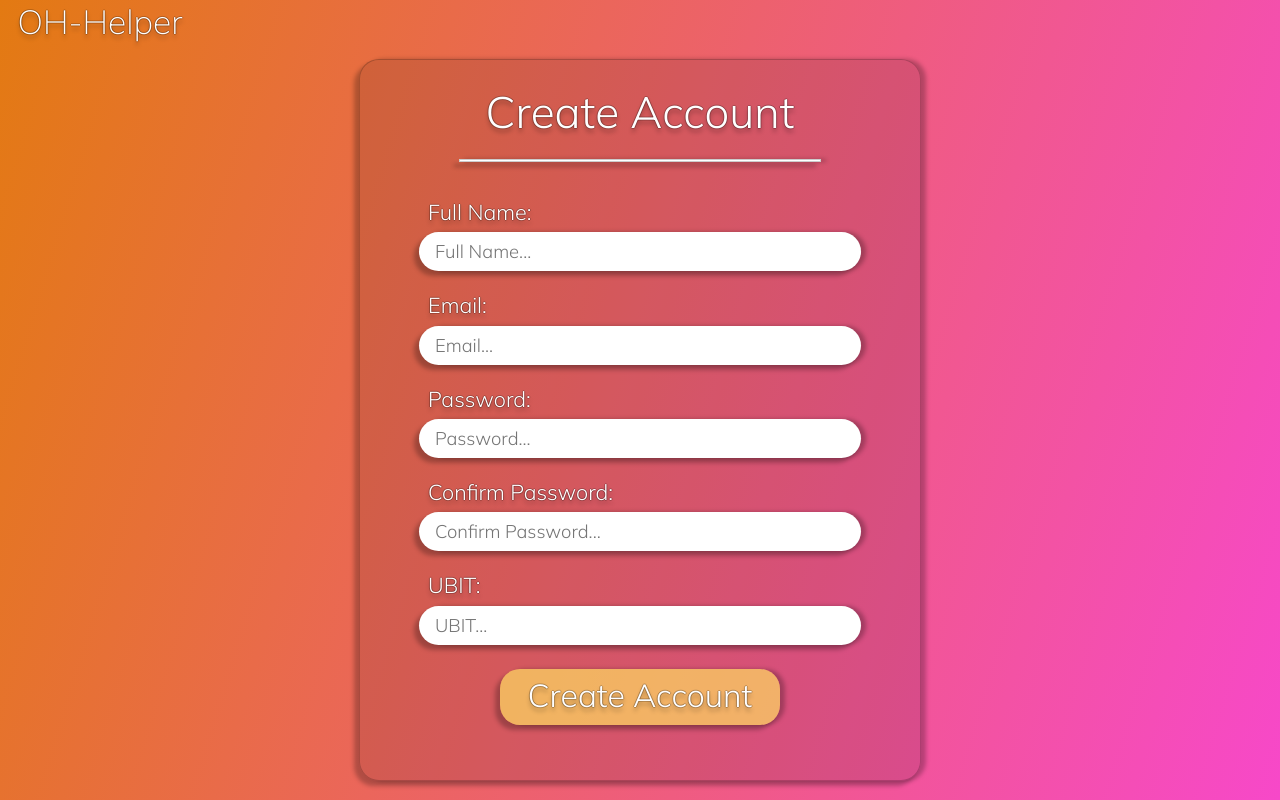
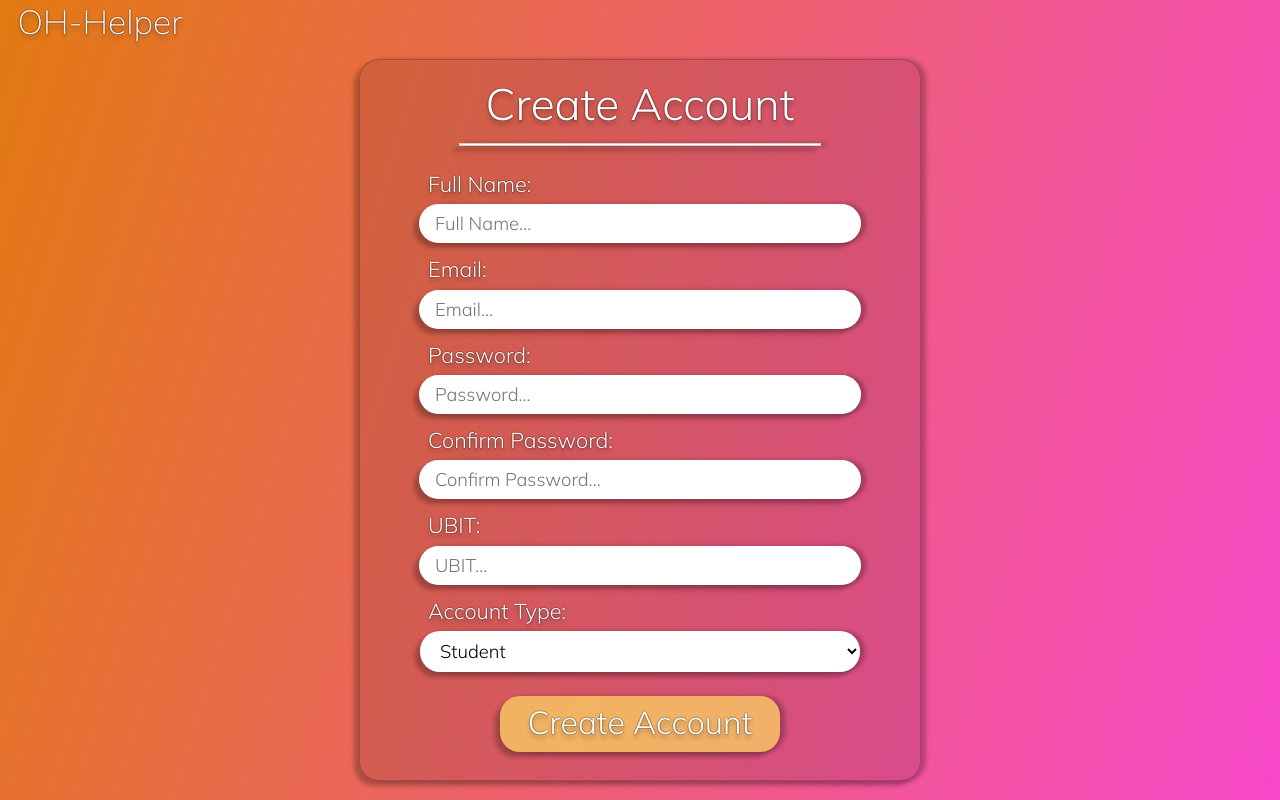
Before and after one commit to JohnTantillo/OH-Helper, a React (Create React App) app in the folder oh-helper-frontend/: page /createAccount in a window 1280 px wide. Built offline with nearby package versions, Linux system fonts and the light colour scheme.

Commit message:
Hotfix: Login text not working
Something got deleted

```diff
--- a/oh-helper-frontend/package.json
+++ b/oh-helper-frontend/package.json
@@ -8,6 +8,7 @@
     "@testing-library/react": "^11.2.7",
     "@testing-library/user-event": "^12.8.3",
     "bcryptjs": "^2.4.3",
+    "package.json": "^2.0.1",
     "react": "^17.0.2",
     "react-dom": "^17.0.2",
     "react-router-dom": "^5.3.0",
--- a/oh-helper-frontend/src/Components/CreateAccountPage.jsx
+++ b/oh-helper-frontend/src/Components/CreateAccountPage.jsx
@@ -12,6 +12,7 @@ export default class CreateAccountPage extends React.Component {
       password: "",
       confirmPass: "",
       ubit: "",
+      accType: "student",
     };
   }
 
@@ -20,11 +21,14 @@ export default class CreateAccountPage extends React.Component {
     var email = this.state.email;
     var ubit = this.state.ubit;
     var cPass = this.state.confirmPass;
+    var pass = this.state.password;
+    var accType = this.state.accType;
     var success = true;
-    if (cPass != this.state.password) {
+    if (cPass != pass) {
       return false;
     }
-    bcrypt.hash(this.state.password, 10, function (err, hash) {
+    bcrypt.genSalt(10, function (err, salt) {
+      bcrypt.hash(pass, salt, function (err, hash) {
         var b64hash = btoa(hash);
         fetch("/register", {
           method: "POST",
@@ -34,7 +38,9 @@ export default class CreateAccountPage extends React.Component {
             password: b64hash,
             name: name,
             ubit: ubit,
+            accType: accType,
           }),
+        });
       });
     });
     return success;
@@ -57,6 +63,10 @@ export default class CreateAccountPage extends React.Component {
 
   ubitOnChange = (event) => {
     this.setState({ ubit: event.target.value });
+  };
+
+  accTypeOnChange = (event) => {
+    this.setState({ accType: event.target.value });
   };
 
   render() {
@@ -102,6 +112,14 @@ export default class CreateAccountPage extends React.Component {
               placeholder="UBIT..."
               onChange={this.ubitOnChange}
             />
+            <p className="accType inputHeader">Account Type:</p>
+            <select
+              className="accountType dropdown"
+              onChange={this.accTypeOnChange}
+            >
+              <option value="student"> Student</option>
+              <option value="teacher">Teacher</option>
+            </select>
             <RouteButton
               active={true}
               route="/"
--- a/oh-helper-frontend/src/Components/LoginPage.jsx
+++ b/oh-helper-frontend/src/Components/LoginPage.jsx
@@ -16,14 +16,17 @@ class LoginPage extends React.Component {
 
   login = () => {
     var email = this.state.email;
-    bcrypt.hash(this.state.password, 10, function (err, hash) {
-      var b64hash = btoa(hash);
-      fetch("/login", {
-        method: "POST",
-        headers: { "Content-Type": "application/json" },
-        body: JSON.stringify({ email: email, password: b64hash }),
-      })
-    })
+    var pass = this.state.password;
+    bcrypt.genSalt(10, function (err, salt) {
+      bcrypt.hash(pass, salt, function (err, hash) {
+        var b64hash = btoa(hash);
+        fetch("/login", {
+          method: "POST",
+          headers: { "Content-Type": "application/json" },
+          body: JSON.stringify({ email: email, password: b64hash, salt: salt }),
+        });
+      });
+    });
     return true;
   };
 
@@ -50,6 +53,7 @@ class LoginPage extends React.Component {
               id="email"
               className="input"
               placeholder="Email..."
+              onChange={this.emailOnChange}
             />
             <p className="password inputHeader">Password:</p>
             <input
@@ -58,6 +62,7 @@ class LoginPage extends React.Component {
               id="password"
               className="input"
               placeholder="Password..."
+              onChange={this.passwordOnChange}
             />
             <Button
               active={true}
@@ -68,7 +73,9 @@ class LoginPage extends React.Component {
             <RouteButton
               active={true}
               route="/createAccount"
-              onclick={()=>{return true}}
+              onclick={() => {
+                return true;
+              }}
               text="Create Account"
               buttonType="createButton"
             ></RouteButton>
--- a/oh-helper-frontend/src/StyleSheets/CreateAccount.css
+++ b/oh-helper-frontend/src/StyleSheets/CreateAccount.css
@@ -51,8 +51,8 @@
     text-shadow: 0px 4px 4px rgba(0, 0, 0, 0.25), var(--text-outline);
     font-size: 5.5vmin;
     text-align: center;
-    margin-top: 3vmin;
-    margin-bottom: 2.5vmin;
+    margin-top: 2vmin;
+    margin-bottom: 1.5vmin;
   }
 
   .lineBreak {
@@ -62,7 +62,7 @@
     box-shadow: 5px 0px 4px var(--window-shadow),
       -5px 5px 4px var(--window-shadow);
     width: 45vmin;
-    margin-bottom: 2vmin;
+    margin-bottom: 1.5vmin;
   }
 
   .inputHeader {
@@ -76,7 +76,7 @@
     color: var(--header-color);
     text-shadow: 0px 4px 4px rgba(0, 0, 0, 0.25), var(--text-outline);
     padding: 0;
-    margin-top: 2.5vmin;
+    margin-top: 1.5vmin;
   }
 
   .input {
@@ -97,3 +97,22 @@
     padding-bottom: 1vmin;
     margin-top: 0.1vmin;
   }
+
+  .dropdown {
+    text-align: left;
+    width: 55vmin;
+    font-size: 2.3vmin;
+    font-family: var(--general-font);
+    font-weight: 300;
+    font-style: normal;
+    color: var(--text-color);
+    background-color: var(--header-color);
+    border-radius: 20px;
+    border: 0px;
+    box-shadow: 5px 0px 4px var(--window-shadow),
+      -5px 5px 4px var(--window-shadow);
+    padding-left: 2vmin;
+    padding-top: 1vmin;
+    padding-bottom: 1vmin;
+    margin-top: 0.1vmin;
+  }
```
Also changed, not shown: 1 other file (tests, documents, lock files or other folders). Lines whose indentation alone changed are shown as unchanged.
